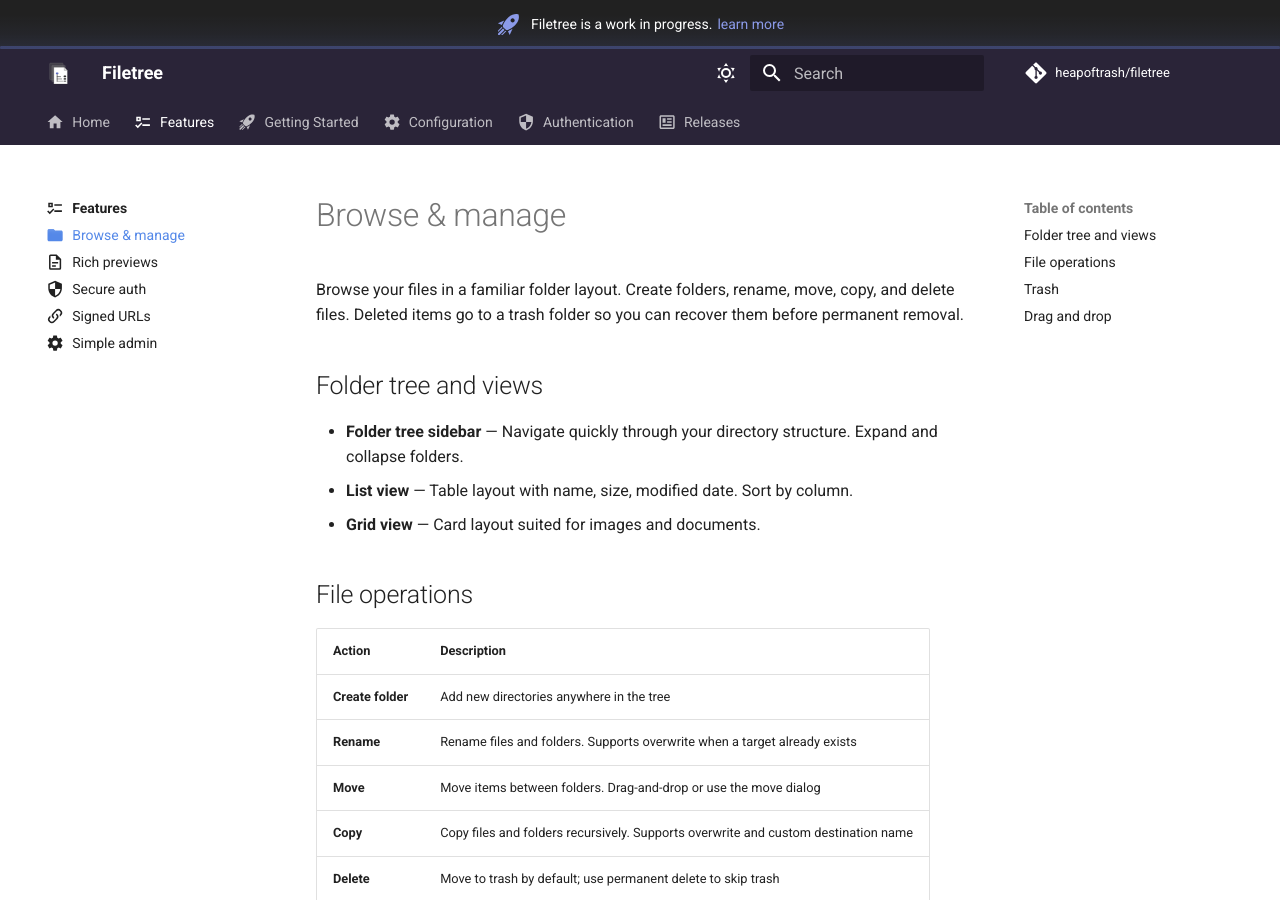
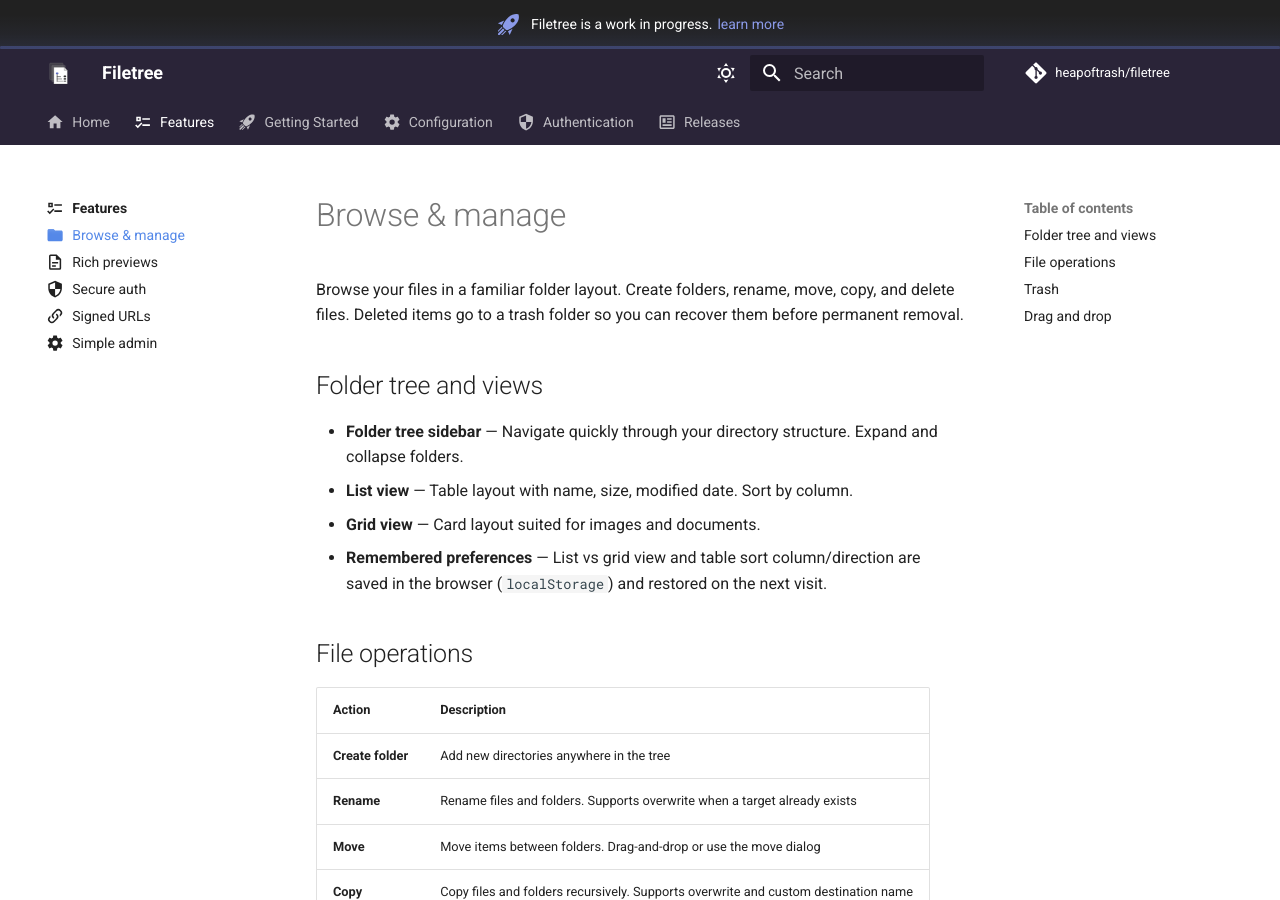
Before and after one commit to heapoftrash/filetree, an MkDocs documentation site: the page built from docs/features/browse-manage.md, in a window 1280 px wide and 900 px high. Built offline with MkDocs 1.6.1 and Material for MkDocs 9.7.7, drawn with Linux system fonts in a browser that asks for light colours; comment, search, counter and statistics services are not loaded.

Commit message:
docs: note list/grid and sort persistence (#131) (#135)

```diff
--- a/docs/features/browse-manage.md
+++ b/docs/features/browse-manage.md
@@ -12,6 +12,7 @@ Browse your files in a familiar folder layout. Create folders, rename, move, cop
 - **Folder tree sidebar** — Navigate quickly through your directory structure. Expand and collapse folders.
 - **List view** — Table layout with name, size, modified date. Sort by column.
 - **Grid view** — Card layout suited for images and documents.
+- **Remembered preferences** — List vs grid view and table sort column/direction are saved in the browser (`localStorage`) and restored on the next visit.
 
 ## File operations
 
```
